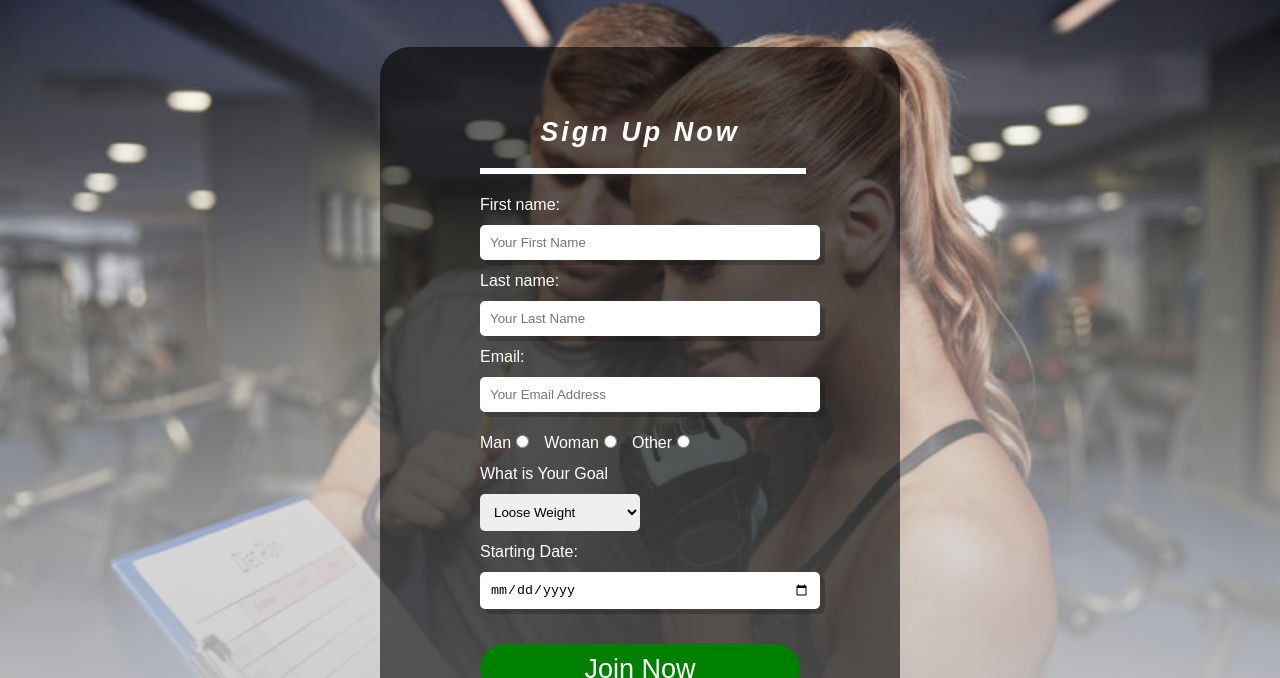
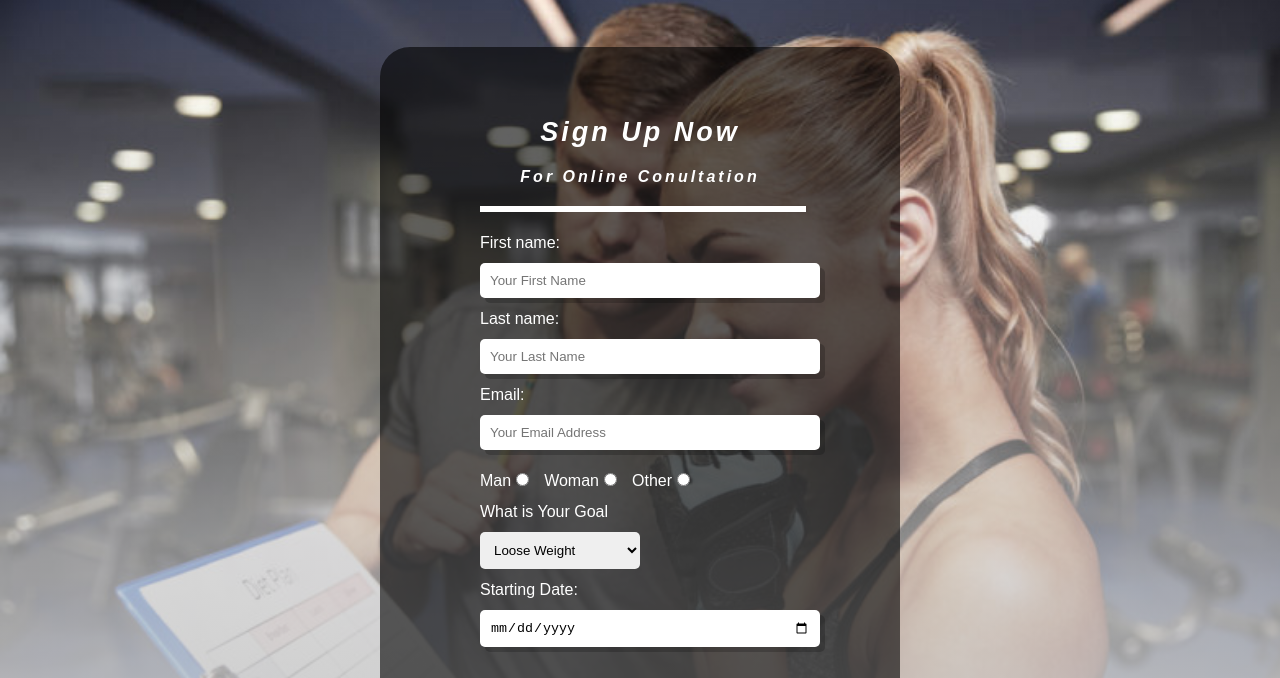
Before and after one commit to RobinGJonsson/Portfolio-Project-1, a plain HTML site: page signup.html in a window 1280 px wide. Shown: the part 103-781 px from the top of the page. Drawn offline with Linux system fonts and the light colour scheme.

Commit message:
add h2 to form

```diff
--- a/assets/css/style.css
+++ b/assets/css/style.css
@@ -326,6 +326,10 @@ form h1 {
     margin: 20px;
 }
 
+form h2 {
+    font-size: 16px;
+}
+
 #sign-up-form  {
     width: 100%;
     height: 100%;
--- a/signup.html
+++ b/signup.html
@@ -37,6 +37,7 @@
             <div class="form-container">
                 <form id="sign-up-form" action="https://formdump.codeinstitute.net/" method="POST">
                     <h1>Sign Up Now</h1>
+                    <h2>For Online Conultation</h2>
                     <hr>
                     <div class="input-field">
                         <label for="fname">First name:</label>
```
Also changed, not shown: 1 other file.
